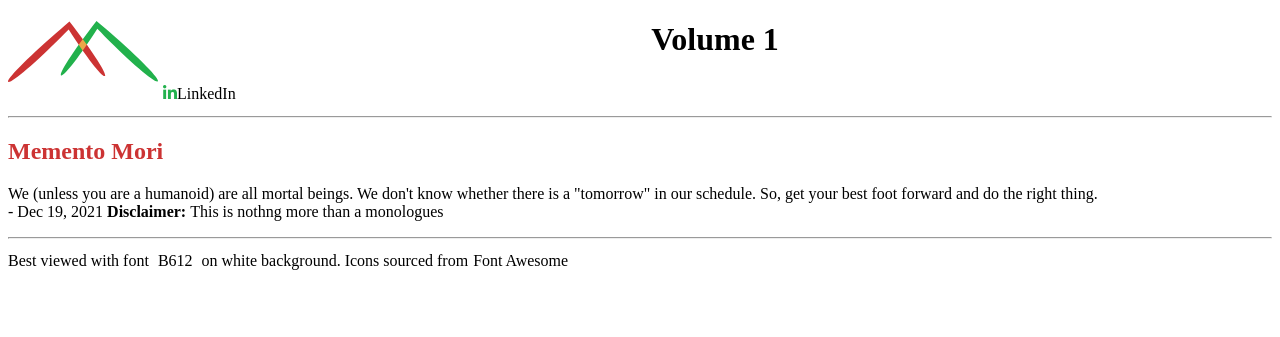
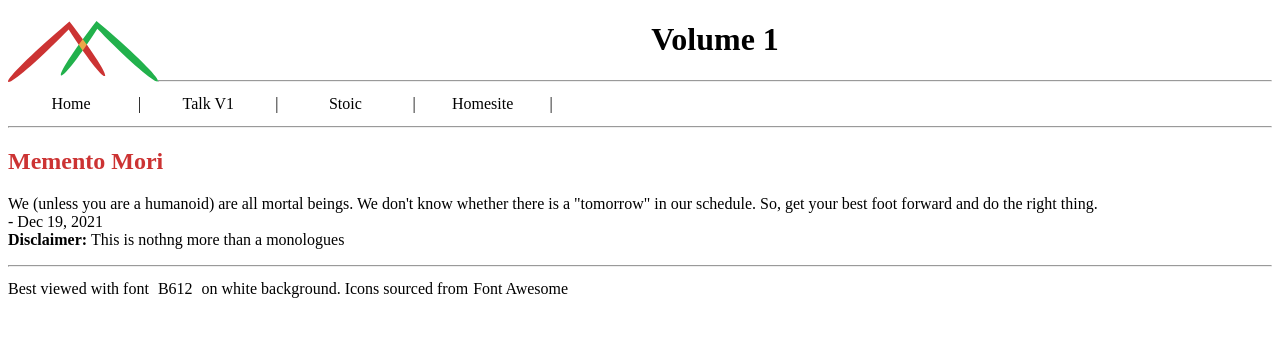
Before and after one commit to muralinarayanan/muralinarayanan.github.io, a Jekyll site: the page built from talk.vol1.html, in a window 1280 px wide. Shown: the top 337 px of the page. Built offline with Jekyll 4.4.1, drawn with Linux system fonts in a browser that asks for light colours; some web fonts are replaced.

Commit message:
minor mod

```diff
--- a/_layouts/monologues.html
+++ b/_layouts/monologues.html
@@ -21,7 +21,14 @@
 <header>
 <img src="assets/logo6.svg" width="150" alt="logo" style="float:left">
 <h1>{{ page.title }}</h1>
-<a href="https://www.linkedin.com/in/muralinarayanan/"><i class="fab fa-linkedin-in"  style="color:#22b14d;"></i>LinkedIn</a>
+
+<nav>
+<hr>
+<a href="index.html" style="width:116px" target="_self">Home</a> |
+<a href="talk.vol1.html" style="width:116px" target="_self">Talk V1</a> |
+<a href="Stoic.html" style="width:116px">Stoic</a>  |
+<a href="homesite.html" style="width:116px">Homesite</a>  |
+</nav>
 
 <hr>
 </header>
--- a/talk.vol1.html
+++ b/talk.vol1.html
@@ -9,4 +9,5 @@ We don't know whether there is a "tomorrow" in our schedule.
 So, get your best foot forward and do the right thing. <br>
 - Dec 19, 2021
 
+<br>
 <b>Disclaimer: </b> This is nothng more than a monologues <br>
```
